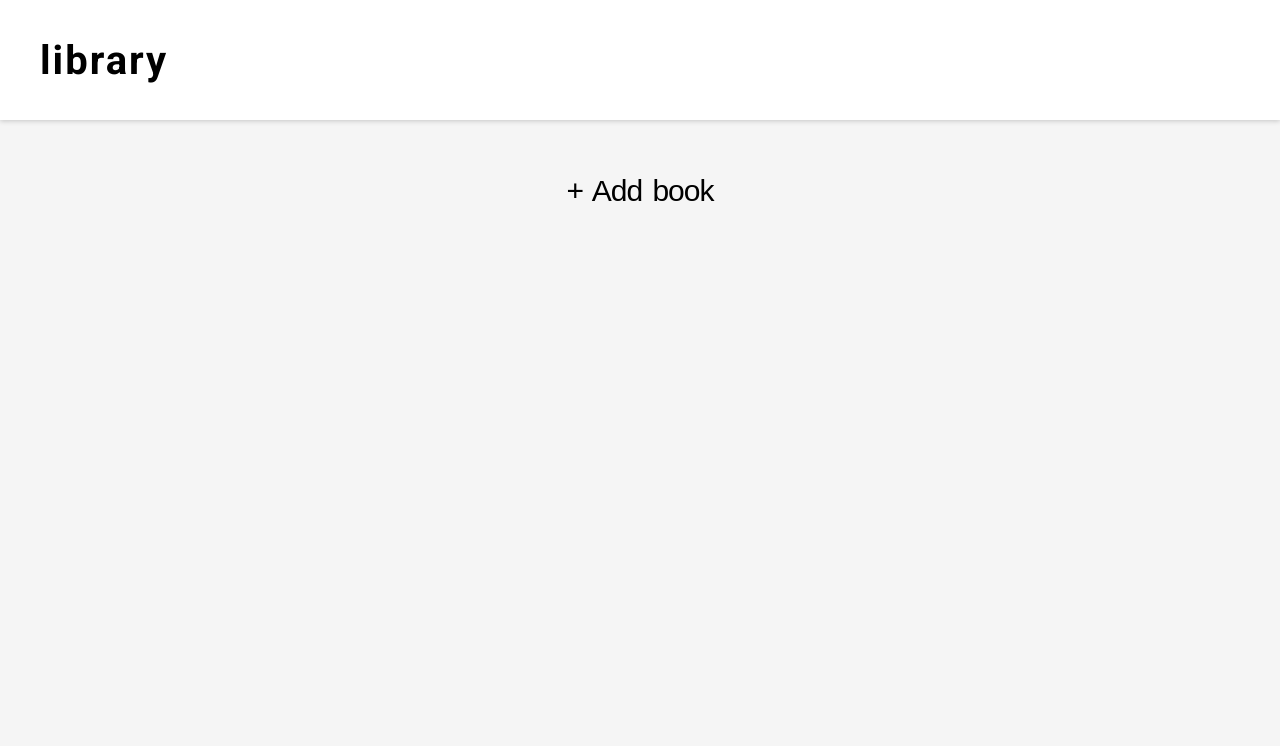
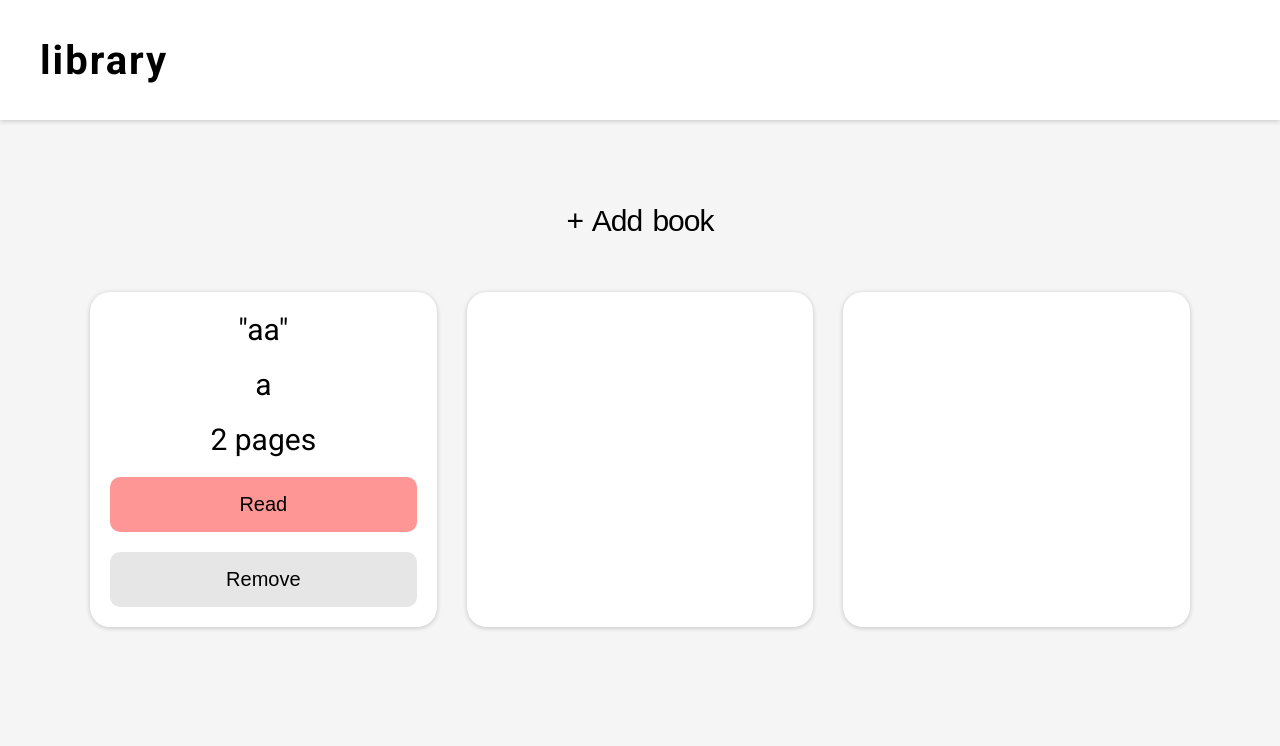
Before and after one commit to brunomgferreira/library, a plain HTML site: page index.html in a window 1280 px wide. Shown: the top 746 px of the page. Drawn offline with Linux system fonts and the light colour scheme.

Commit message:
Book Card is done

```diff
--- a/index.html
+++ b/index.html
@@ -13,8 +13,20 @@
         <h1>library</h1>
     </header>
     <main class="main">
-        <button class="add">+ Add book</button>
-        <div class="grid"></div>
+        <div class="btn">
+            <button class="add">+ Add book</button>
+        </div>
+        <div class="grid">
+            <div class="book-card">
+                <div id="title">"aa"</div>
+                <div id="author">a</div>
+                <div id="pages">2 pages</div>
+                <button id="read">Read</button>
+                <button id="remove">Remove</button>
+            </div>
+            <div class="book-card"></div>
+            <div class="book-card"></div>
+        </div>
     </main>
     <footer class="footer">
         <p id="copyright">
--- a/style.css
+++ b/style.css
@@ -33,16 +33,16 @@ body {
 /* Main */
 
 .main {
-    display: flex;
     align-items: center;
-    justify-content: center;
     max-width: 1100px;
     margin: 0 auto;
+    padding: 30px;
 }
 
 .btn {
-    display: block;
     width: 100%;
+    display: flex;
+    justify-content: center;
 }
 
 .add {
@@ -68,10 +68,49 @@ body {
 
 .grid {
     display: grid;
-    grid-template-columns: 1fr 1fr 1fr;
+    grid-template-columns: repeat(auto-fill, minmax(300px, 1fr));
+    gap: 30px;
+
 }
 
+/* Book Card */
 
+.book-card {
+    display: flex;
+    flex-direction: column;
+    justify-content: center;
+    padding: 20px;
+    width: minmax(300px, 1fr);
+    background-color: white;
+    box-shadow: 0px 1px 5px rgba(0,0,0,0.2);
+    border-radius: 20px;
+
+    font-size: 30px;
+    text-align: center;
+    gap: 20px;
+}
+
+.book-card button {
+    font-size: 20px;
+    background-color: rgb(230, 230, 230);
+    border-style: none;
+    border-radius: 10px;
+    padding: 16px 8px;
+    transition: 0.15s;
+}
+
+.book-card button:hover {
+    background-color: rgb(215, 215, 215);
+}
+
+.book-card button:active {
+    scale: 0.9;
+}
+
+#read {
+    background-color: rgb(32, 255, 107);
+    background-color: rgb(255, 150, 150);
+}
 
 /* Footer */
 
@@ -110,20 +149,10 @@ body {
     .main {
         gap: 50px;
     }
-
-    /* .container {
-        width: 400px;
-        height: 400px;
-    }*/
 }
 
 @media(max-width: 650px) {
     .header h1 {
         font-size: 50px;
     }
-
-    /* .container {
-        width: 300px;
-        height: 300px;
-    }*/
 }
```
